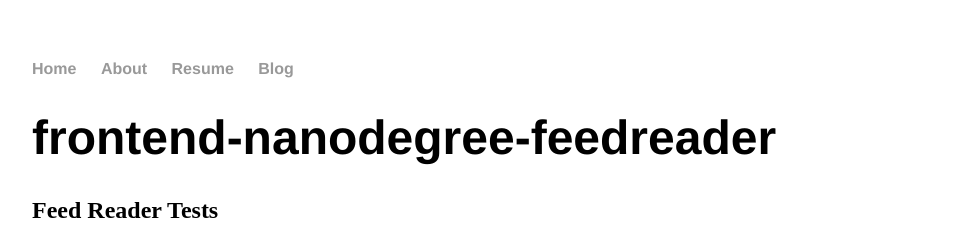
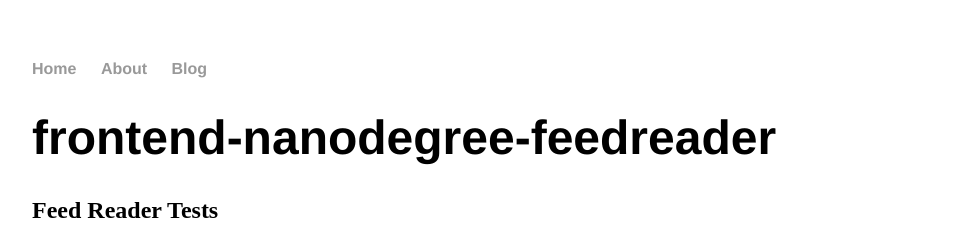
Before and after one commit to bertciccone/bertciccone.github.io, a Jekyll site: the page built from frontend-nanodegree-feedreader/README.md, in a window 1280 px wide. Shown: the top 252 px of the page, without its empty margins (160-1114 px from the left). Built offline with Jekyll 4.4.1, drawn with Linux system fonts in a browser that asks for light colours; our own code applies the rules of GitHub Pages for plain Markdown files.

Commit message:
Update default.html
Commented-out resume navigation link.

```diff
--- a/_layouts/default.html
+++ b/_layouts/default.html
@@ -10,7 +10,7 @@
 	    		<ul>
 	        		<li><a href="/">Home</a></li>
 		        	<li><a href="/about">About</a></li>
-	        		<li><a href="/resume">Resume</a></li>
+	        		<!-- <li><a href="/resume">Resume</a></li> -->
 	        		<li><a href="/blog">Blog</a></li>
 	    		</ul>
 			</nav>
```
